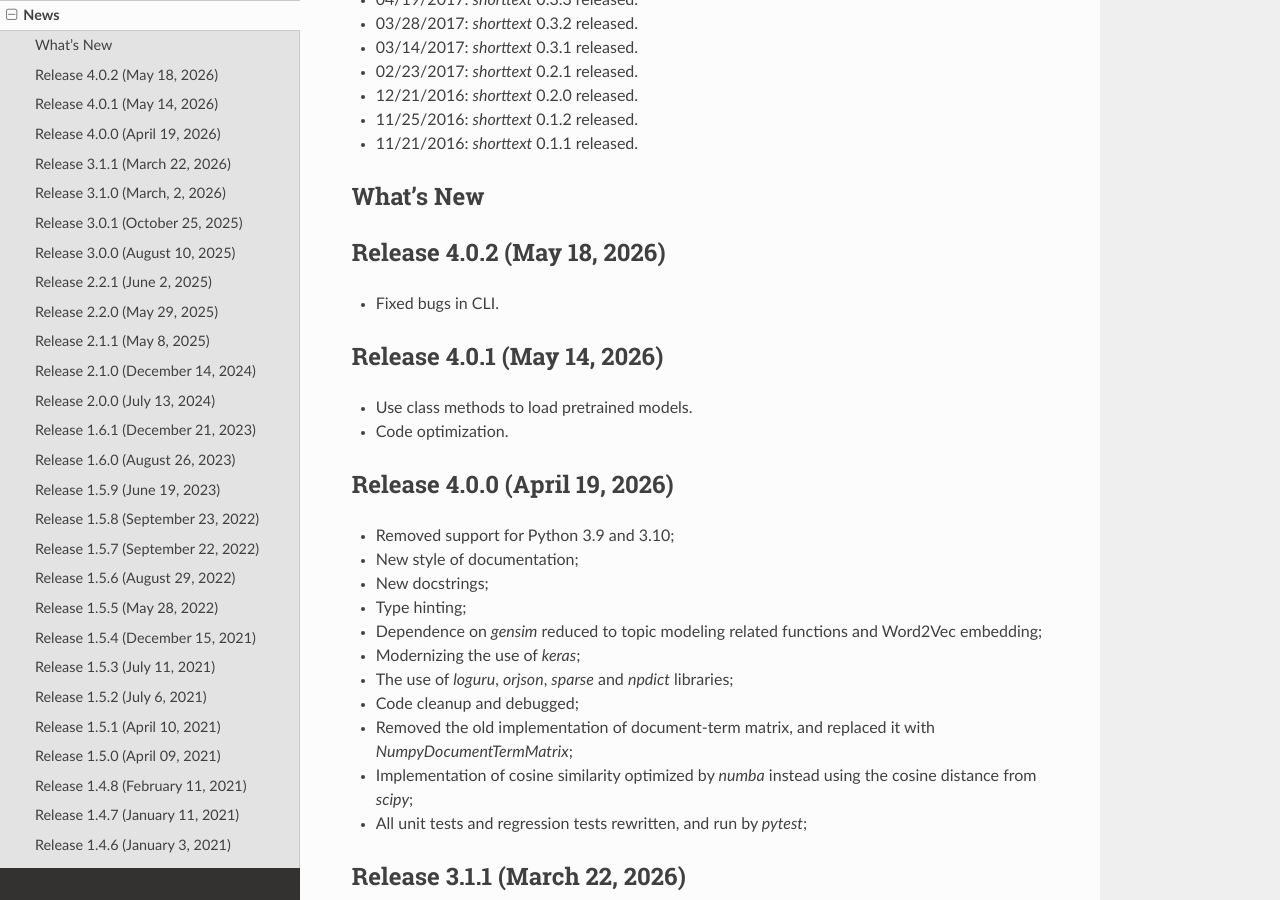
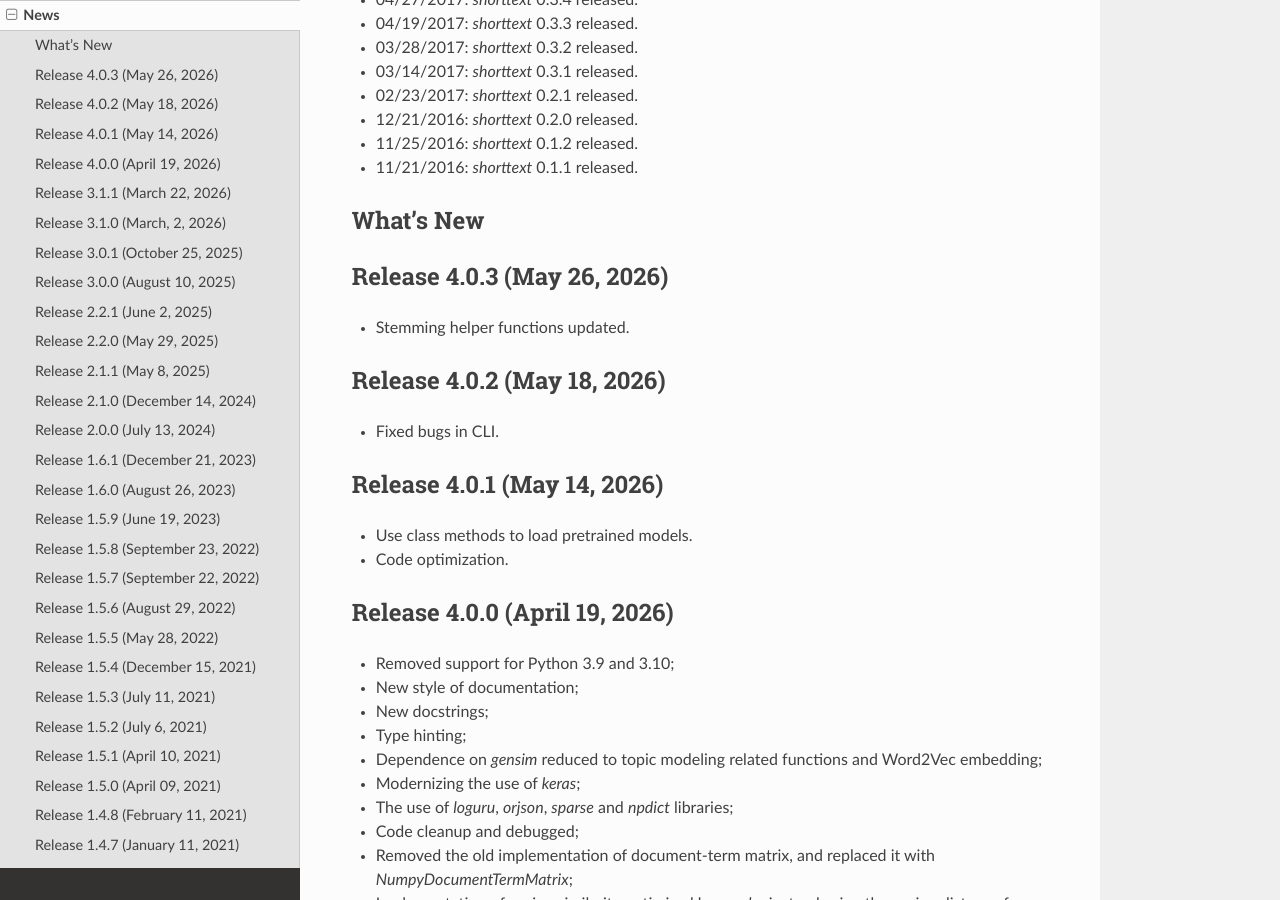
Before and after one commit to stephenhky/PyShortTextCategorization, a Sphinx documentation site: the page built from docs/news.rst, in a window 1280 px wide and 900 px high, scrolled down 2068 px. Built offline with Sphinx 7.4.7 and the Read the Docs theme 3.1.0, drawn with Linux system fonts in a browser that asks for light colours; some of the changed text lies outside the part shown.

Commit message:
release 4.0.3

```diff
--- a/docs/conf.py
+++ b/docs/conf.py
@@ -61,7 +61,7 @@ author = u'Kwan Yuet Stephen Ho'
 # The short X.Y version.
 version = u'4.0'
 # The full version, including alpha/beta/rc tags.
-release = u'4.0.2'
+release = u'4.0.3'
 
 # The language for content autogenerated by Sphinx. Refer to documentation
 # for a list of supported languages.
--- a/docs/news.rst
+++ b/docs/news.rst
@@ -1,6 +1,7 @@
 News
 ====
 
+* 05/26/2026: `shorttext` 4.0.3 released.
 * 05/18/2026: `shorttext` 4.0.2 released.
 * 05/14/2026: `shorttext` 4.0.1 released.
 * 04/19/2026: `shorttext` 4.0.0 released.
@@ -91,6 +92,11 @@ News
 
 What's New
 ----------
+
+Release 4.0.3 (May 26, 2026)
+----------------------------
+
+* Stemming helper functions updated.
 
 Release 4.0.2 (May 18, 2026)
 ----------------------------
--- a/pyproject.toml
+++ b/pyproject.toml
@@ -4,7 +4,7 @@ build-backend = "setuptools.build_meta"
 
 [project]
 name = "shorttext"
-version = "4.0.3a1"
+version = "4.0.3"
 authors = [
     {name = "Kwan Yuet Stephen Ho", email = "stephenhky@yahoo.com.hk"}
 ]
```
Also changed, not shown: README.md (+1 -0 lines).
